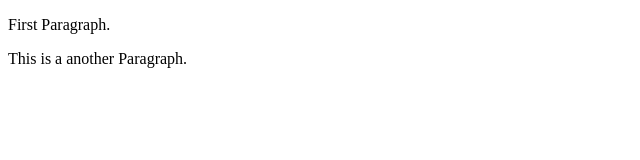
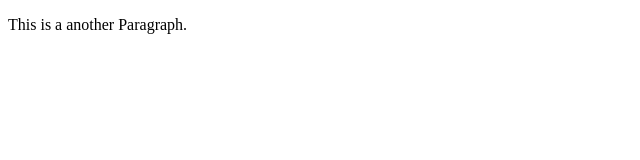
Before and after one commit to Mikehk11/learning-git, a plain HTML site: page index.html in a window 1280 px wide. Shown: the whole page, without its empty margins (0-640 px from the left). Drawn offline with Linux system fonts and the light colour scheme.

Commit message:
resolved conflict

```diff
--- a/index.html
+++ b/index.html
@@ -4,7 +4,6 @@
 <title>Page Title</title>
 </head>
 <body>
-<p>First Paragraph.</p>
-<p>This is a another Paragraph.</p>
+  <p>This is a another Paragraph.</p>
 </body>
 </html>
```
